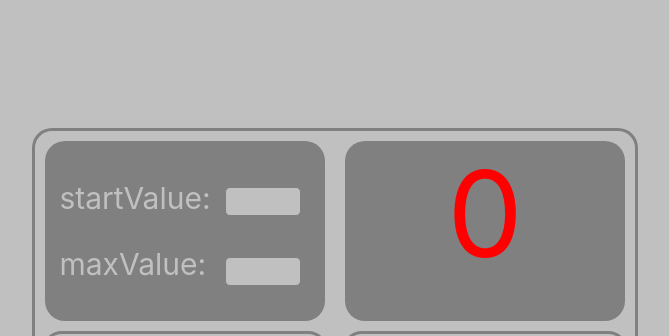
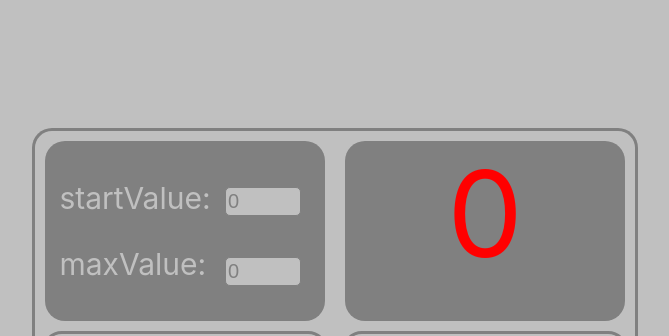
Before and after one commit to PasterIvan/counter_ts, a React (Create React App) app: page / in a window 1280 px wide. Shown: the top 336 px of the page, without its empty margins (288-957 px from the left). Built offline with nearby package versions, Linux system fonts and the light colour scheme.

Commit message:
Refactor code

```diff
--- a/src/Components/Сondition.tsx
+++ b/src/Components/Сondition.tsx
@@ -24,10 +24,10 @@ export const Condition: React.FC<ConditionPropsType> = ({setNewStartValue,setNew
                 </div>
                 <div className={style.conditionInputs}>
                     <div className={style.conditionInputsStartValue}>
-                        <input type="number" onChange={onNewStartValue}/>
+                        <input type="number" onChange={onNewStartValue} value={startValue}/>
                     </div>
                     <div className={style.conditionInputsMaxValue}>
-                        <input type="number" onChange={onNewMaxValue}/>
+                        <input type="number" onChange={onNewMaxValue} value={maxValue}/>
                     </div>
                 </div>
             </div>
```
